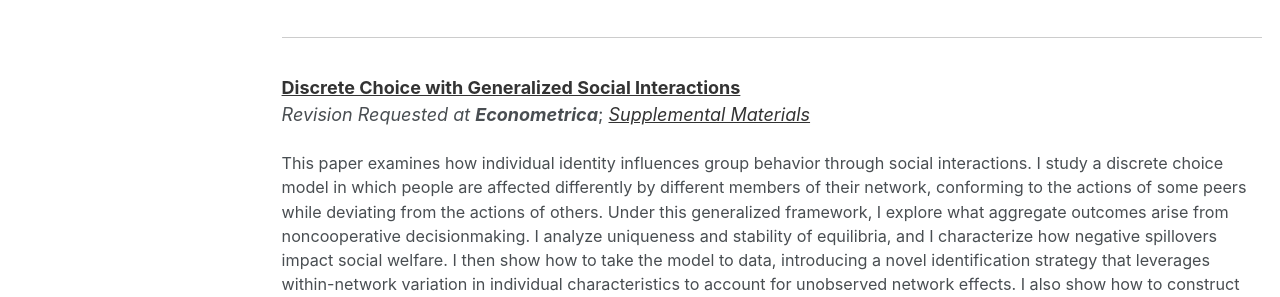
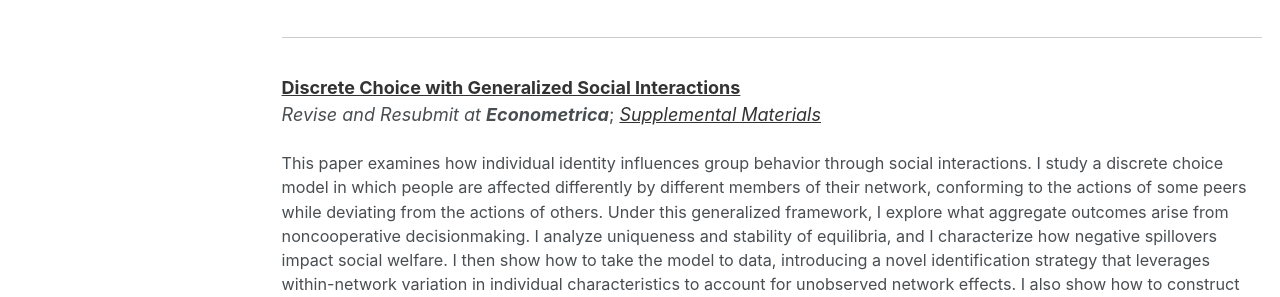
Before and after one commit to ovolpe/ovolpe.github.io, a Jekyll site: the page built from _pages/research.md, in a window 1280 px wide. Shown: the part 490-787 px from the top of the page. Built offline with Jekyll 4.4.1, drawn with Linux system fonts in a browser that asks for light colours.

Commit message:
Update revision status for Econometrica submission

```diff
--- a/_pages/research.md
+++ b/_pages/research.md
@@ -18,7 +18,7 @@ I analyze how a firm's labor market power shapes, and is shaped by, its workforc
 <hr style="margin: 2em 0; border: none; border-top: 1px solid #ccc;">
 
 [**Discrete Choice with Generalized Social Interactions**](/files/dcwgsi2025.pdf) <br>
-_Revision Requested at **Econometrica**_; [*Supplemental Materials*](/files/dcwgsi_supplement.pdf)<br>
+_Revise and Resubmit at **Econometrica**_; [*Supplemental Materials*](/files/dcwgsi_supplement.pdf)<br>
 
 <p style="font-size: 0.9em;">
 This paper examines how individual identity influences group behavior through social interactions. I study a discrete choice model in which people are affected differently by different members of their network, conforming to the actions of some peers while deviating from the actions of others. Under this generalized framework, I explore what aggregate outcomes arise from noncooperative decisionmaking. I analyze uniqueness and stability of equilibria, and I characterize how negative spillovers impact social welfare. I then show how to take the model to data, introducing a novel identification strategy that leverages within-network variation in individual characteristics to account for unobserved network effects. I also show how to construct internal instruments to overcome the issue of measurement error, which is a primary source of endogeneity in models with incomplete information. Lastly, I apply my method to data from the large-scale education experiment Project STAR, where I find strong evidence that classroom peer effects differ by gender.
```
